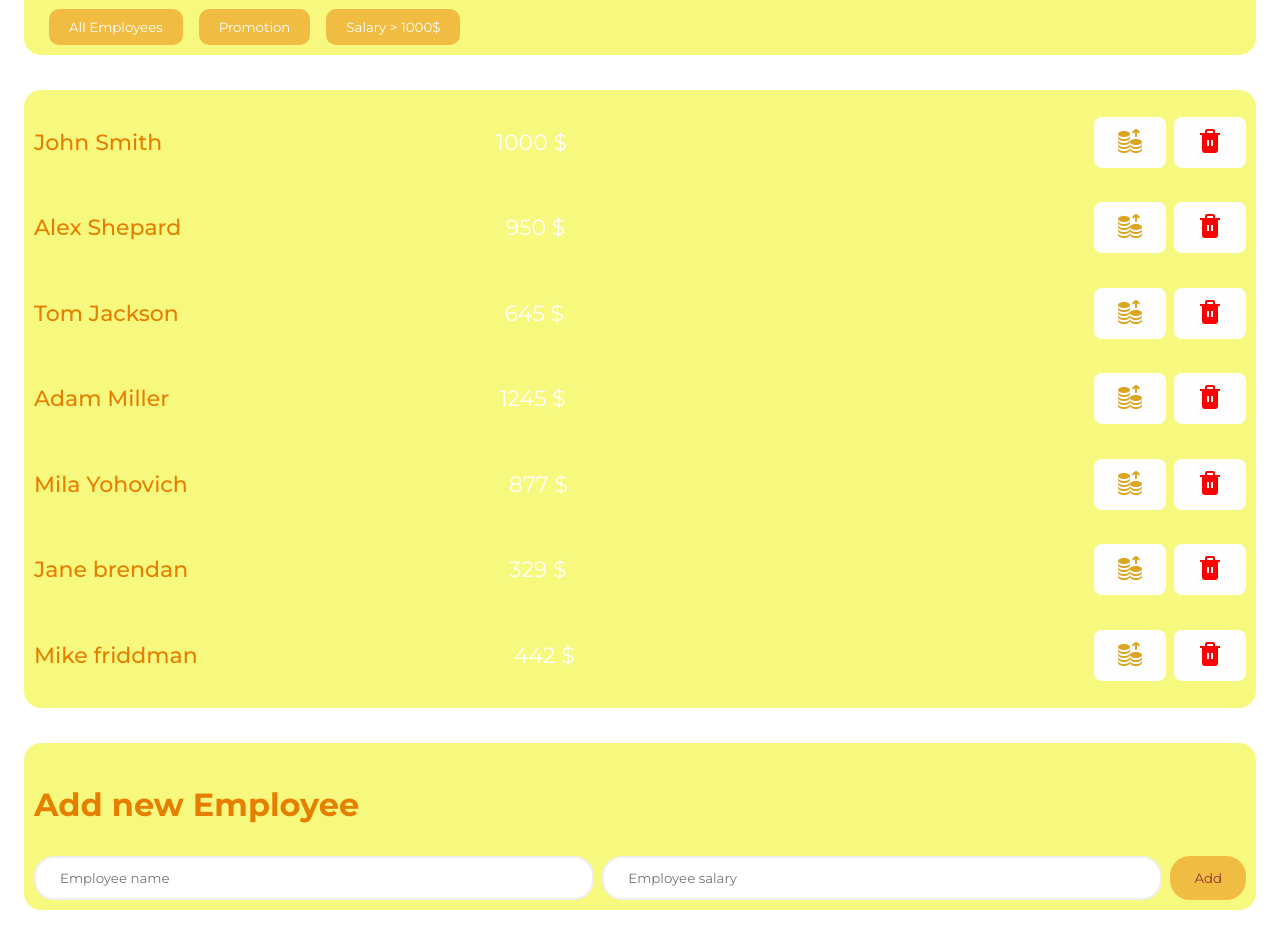
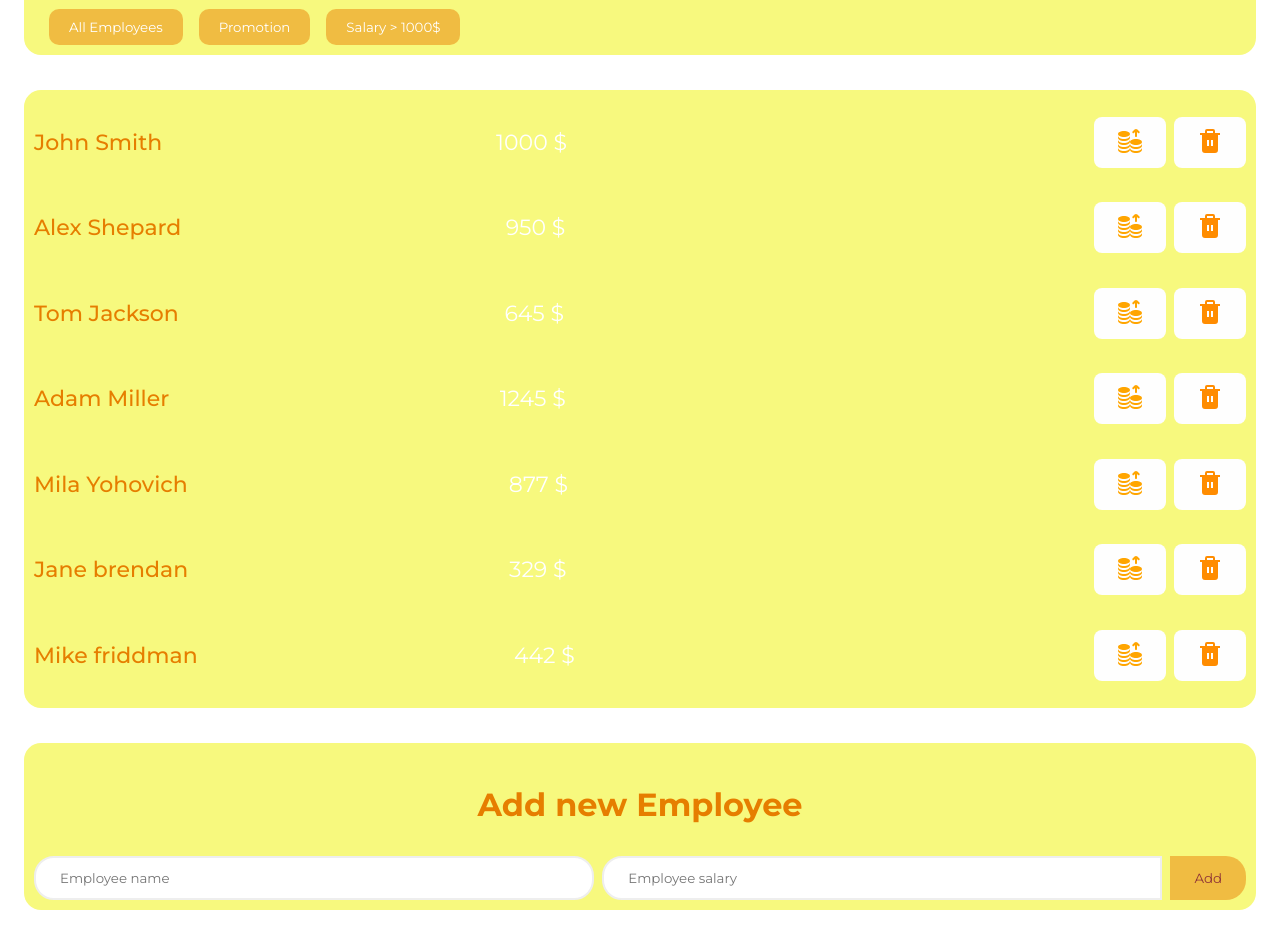
Before and after one commit to mkrtchyantigran/employee, a React (Create React App) app: page / in a window 1280 px wide. Shown: the part 380-1328 px from the top of the page. Built offline with nearby package versions, Linux system fonts and the light colour scheme.

Commit message:
added addEmploye function who lets us to add new employees in our list

```diff
--- a/src/Components/app-add-employee/app-add-employee.css
+++ b/src/Components/app-add-employee/app-add-employee.css
@@ -1,6 +1,9 @@
 .add-new-employee {
     h3 {
+      display: flex;
       font-size: 32px;
+      align-items: center;
+      justify-content: center;
     }
     .add-new-employee-group {
       display: flex;
@@ -14,13 +17,17 @@
         width: 100%;
       }
 
+      .salary {
+        border-radius: 20px 0 0 20px;
+      }
+
       button {
         background: rgba(235, 137, 16, 0.54);
         color: #913737;
         padding: 12px 24px;
         cursor: pointer;
         border: none;
-        border-radius: 20px;
+        border-radius: 0 20px 20px 0;
       }
     }
 
--- a/src/Components/app-add-employee/app-add-employee.jsx
+++ b/src/Components/app-add-employee/app-add-employee.jsx
@@ -1,16 +1,71 @@
+import { Component } from "react"
+
 import "./app-add-employee.css"
 
+export default class AppAddEmployee extends Component {
+  constructor(props) {
+    super(props);
+    this.state = {
+      name: '',
+      salary: '',
+    };
+  }
 
-export default  function AppAddEmployee () {
-    return (
-        <div className="add-new-employee block repeating-block-box">
+  onInputValueChange = (e) => {
+    const { name, value} = e.target;
+    this.setState({ [name]: value });
+  }
+
+
+  AddNewEmployee = () => {
+    const { name, salary } = this.state;
+    const { data, addNewEmployee } = this.props;
+
+    if(name && salary) {
+      const newEmployee = {
+        id: data.length ? data[data.length - 1].id + 1 : 1,
+        name,
+        salary: parseFloat(salary),
+      }
+        addNewEmployee(newEmployee)
+        this.setState({ name: '', salary: ''});
+    };
+
+
+  };
+
+
+
+
+
+    render() {
+      const { name , salary} = this.state;
+
+      return (
+        <div className="add-new-employee repeating-block-box">
+
           <h3>Add new Employee</h3>
 
-          <div className="add-new-employee-group">
-            <input type="text" placeholder="Employee name" />
-            <input type="text" placeholder="Employee salary" />
-            <button type="button">Add</button>
-          </div>
+          <form className="add-new-employee-group" onSubmit={this.AddNewEmployee}>
+            <input
+            className="name"
+              type="text"
+              name="name"
+              value={name}
+              placeholder="Employee name"
+              onChange={this.onInputValueChange}
+            />
+            <input
+              className="salary"
+              type="text"
+              name="salary"
+              value={salary}
+              placeholder="Employee salary"
+              onChange={this.onInputValueChange}
+            />
+            <button  type="submit">Add</button>
+          </form>
         </div>
       )
+    }
 }
--- a/src/Components/app-employees/app-employee-item/app-employee-item.css
+++ b/src/Components/app-employees/app-employee-item/app-employee-item.css
@@ -31,6 +31,9 @@
           width: 24px;
           height: 24px;
         }
+        &.fav {
+          display: none;
+        }
       }
     }
 
@@ -39,7 +42,15 @@
       transition: ease-in-out 0.2s;
     }
 
-    &_active_btn {
-      background: rgb(235, 136, 16);
+    &.increased {
+      .employee-name, .employee-salary {
+        min-width: 100px;
+        height: 50px;
+        background: rgb(255, 255, 255);
+        color: darkgoldenrod;
+
+      }
+
     }
+
   }
--- a/src/Components/app-employees/app-employee-item/app-employee-item.jsx
+++ b/src/Components/app-employees/app-employee-item/app-employee-item.jsx
@@ -1,26 +1,56 @@
+import { Component } from 'react';
 import './app-employee-item.css';
 
 
-export default function AppEmployeeItem ({name, salary}) {
+export default class AppEmployeeItem extends Component {
+  constructor({props}) {
+    super(props);
+    this.state = {
+      increase: false
+    }
+  }
+
+   onIncrease = () => {
+    this.setState(({increase}) => ({
+      increase: !increase
+    }));
+   }
 
 
+  render() {
+
+    const  {name, salary, onDelete } = this.props;
+    const { increase } = this.state;
+
+   let classes = "app-employee-item";
+
+   if(increase) classes += " increased "
 
     return (
-      <div className="app-employee-item">
-      <h4 className="employee-name">{name}</h4>
-      <input type="text" className="employee-salary" defaultValue={salary + " $"} />
-      <div className="employee-btns">
-        <button>
-          <svg fill="goldenrod" xmlns="http://www.w3.org/2000/svg" viewBox="0 0 24 24">
+      <div className={classes} >
+        <h4 onClick={this.onIncrease} className='employee-name'>{name}</h4>
+        <input type="text" className='employee-salary'  defaultValue={salary + " $"} />
+        <div className='employee-btns'>
+          <button onClick={this.onIncrease} >
+            <svg fill="orange" xmlns="http://www.w3.org/2000/svg" viewBox="0 0 24 24">
               <path d="M0,5c0-1.657,2.686-3,6-3s6,1.343,6,3-2.686,3-6,3S0,6.657,0,5Zm6,11c3.421,0,6-1.505,6-3.5v-2c0,1.971-2.5,3.5-6,3.5S0,12.471,0,10.5v2c0,1.995,2.579,3.5,6,3.5Zm0-4c3.421,0,6-1.505,6-3.5v-2c0,1.971-2.5,3.5-6,3.5S0,8.471,0,6.5v2c0,1.995,2.579,3.5,6,3.5Zm12,4c3.314,0,6-1.343,6-3s-2.686-3-6-3-6,1.343-6,3,2.686,3,6,3Zm0,6c-3.5,0-6-1.529-6-3.5,0,1.971-2.5,3.5-6,3.5s-6-1.529-6-3.5v2c0,1.995,2.579,3.5,6,3.5s6-1.505,6-3.5c0,1.995,2.579,3.5,6,3.5s6-1.505,6-3.5v-2c0,1.971-2.5,3.5-6,3.5Zm0-4c-3.5,0-6-1.529-6-3.5,0,1.971-2.5,3.5-6,3.5S0,16.471,0,14.5v2c0,1.995,2.579,3.5,6,3.5s6-1.505,6-3.5c0,1.995,2.579,3.5,6,3.5s6-1.505,6-3.5v-2c0,1.971-2.5,3.5-6,3.5Zm-2.7-13.75c.254,0,.508-.096,.702-.289l.998-.981V7c0,.552,.447,1,1,1s1-.448,1-1V2.99l1.003,.976c.396,.385,1.028,.376,1.414-.019,.385-.396,.377-1.029-.02-1.414l-2.003-1.951c-.779-.775-2.041-.775-2.812-.004l-1.984,1.959c-.394,.388-.397,1.021-.01,1.414,.196,.198,.454,.297,.712,.297Z" />
             </svg>
           </button>
-        <button>
-          <svg fill="red" xmlns="http://www.w3.org/2000/svg" viewBox="0 0 24 24">
+          <button onClick={onDelete}>
+            <svg fill="darkOrange" xmlns="http://www.w3.org/2000/svg" viewBox="0 0 24 24">
               <path d="M17,4V2a2,2,0,0,0-2-2H9A2,2,0,0,0,7,2V4H2V6H4V21a3,3,0,0,0,3,3H17a3,3,0,0,0,3-3V6h2V4ZM11,17H9V11h2Zm4,0H13V11h2ZM15,4H9V2h6Z" />
+            </svg>
+          </button>
+          <button
+            	className="fav"
+              style={increase? {display: "unset"} : {display: "none"}}
+           >
+            <svg fill="gold" xmlns="http://www.w3.org/2000/svg" viewBox="0 0 24 24">
+              <path d="M4.982,24,3.66,23l2.394-7.261L0,11.731V10H7.946l2.162-7h1.784l2.162,7H22v1.724l-6.056,4.119,2.438,7.175-1.391.961L11,19.348ZM17.827,7.926l-.481-.362.869-2.717L16,3.615V3h2.9l.785-3h.647l.784,3H24v.611L21.8,4.884l.884,2.686-.5.349L20.01,6.238Z" />
             </svg>
           </button>
         </div>
       </div>
     );
   }
+}
--- a/src/Components/app-employees/app-employee-list/app-employee-list.jsx
+++ b/src/Components/app-employees/app-employee-list/app-employee-list.jsx
@@ -1,13 +1,25 @@
+import { Component } from "react";
 import AppEmployeeItem from "../app-employee-item/app-employee-item"
 
 
-export default  function AppEmployeeList({data}) {
-    const employees = data.map(item => {
-        return <AppEmployeeItem  key={item.id} {...item} />;
-    });
-    return (
-        <div className="employee-list repeating-block-box">
-            {employees}
-        </div>
-    );
+export default class AppEmployeeList extends Component {
+    render() {
+        const { data, onDelete, addNewEmployee } = this.props;
+
+        const employees = data.map(item => {
+            return < AppEmployeeItem
+             key={item.id}
+             {...item}
+             onDelete = {() => onDelete(item.id)}
+
+            />;
+        });
+
+        return (
+            <div className="repeating-block-box">
+                {employees }
+            </div>
+        );
+    }
+
 }
--- a/src/Components/app-filter/app-filter.jsx
+++ b/src/Components/app-filter/app-filter.jsx
@@ -1,6 +1,9 @@
+import { Component } from 'react'
 import './app-filter.css'
 
-export default function AppFilter ( ) {
+export default class AppFilter extends Component {
+    render () {
+
         return (
             <div className="app-filter ">
                 <button>All Employees</button>
@@ -9,3 +12,4 @@
             </div>
         )
     }
+}
--- a/src/Components/app-search/app-search.jsx
+++ b/src/Components/app-search/app-search.jsx
@@ -1,7 +1,10 @@
+import { Component } from 'react'
 import './app-search.css'
 
 
-export default function AppSearch () {
+export default class AppSearch extends Component  {
+   render() {
+
     return(
         <div className=" app-search ">
 
@@ -10,4 +13,5 @@
             <button>Search</button>
         </div>
     )
+   }
 }
--- a/src/Components/app/app.jsx
+++ b/src/Components/app/app.jsx
@@ -1,3 +1,4 @@
+import React, {Component} from 'react';
 import './app.css';
 import '../repeating-css/repeating-css.css'
 
@@ -7,9 +8,13 @@
 import AppEmployeeList from '../app-employees/app-employee-list/app-employee-list';
 import AppAddEmployee from '../app-add-employee/app-add-employee';
 
-export default function App () {
 
-    const data = [
+
+export default class  App  extends Component {
+  constructor(props) {
+    super(props)
+    this.state = {
+      data: [
         {
           id: 1,
           name: "John Smith",
@@ -53,17 +58,43 @@
           salary: 442,
           increase: false
         },
-      ];
+      ],
+    }
+  }
 
-    return (
+  AddNewEmployee = (newEmployee) => {
+    this.setState((prevState) => ({
+      data: [...prevState.data, newEmployee],
+    }))
+  }
+
+  deleteEmployee = (id) => {
+    this.setState(({data}) => {
+      return {
+        data: data.filter(item => item.id !== id)
+      }
+
+    });
+  };
+
+    render() {
+      const { data, AddNewEmployee} = this.state;
+      return(
         <div className="App">
-            < AppInfo />
-            <div className='repeating-block-box'>
-                < AppSearch />
-                < AppFilter />
-            </div>
-            < AppEmployeeList  data={data}/>
-            < AppAddEmployee />
+              < AppInfo />
+              <div className='repeating-block-box'>
+                    < AppSearch />
+                    < AppFilter />
+                </div>
+                < AppEmployeeList
+                data={this.state.data}
+                onDelete={this.deleteEmployee}
+                />
+                < AppAddEmployee
+                  data={data}
+                  addNewEmployee={AddNewEmployee}
+                />
         </div>
-    )
+      );
+    }
 }
```
Also changed, not shown: src/Components/app-info/app-info.jsx (+7 -2 lines). Lines whose indentation alone changed are shown as unchanged.
